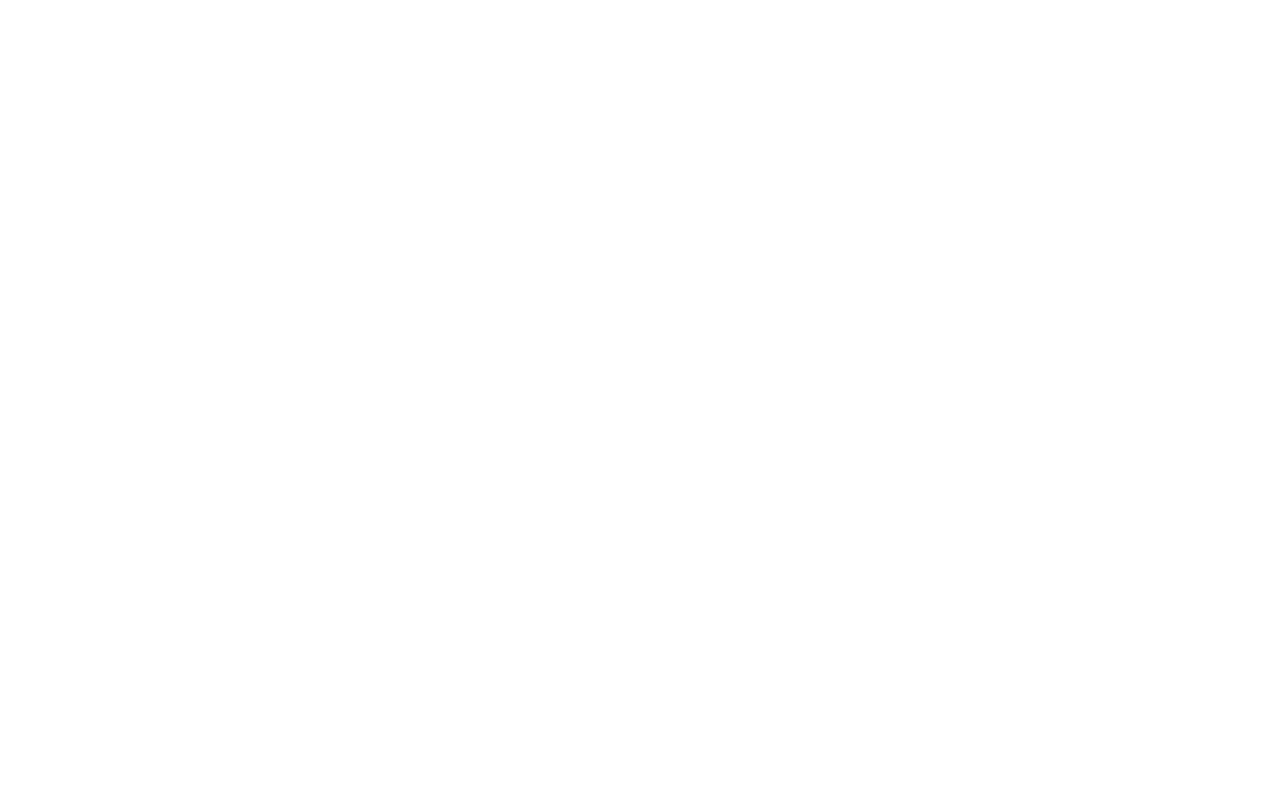
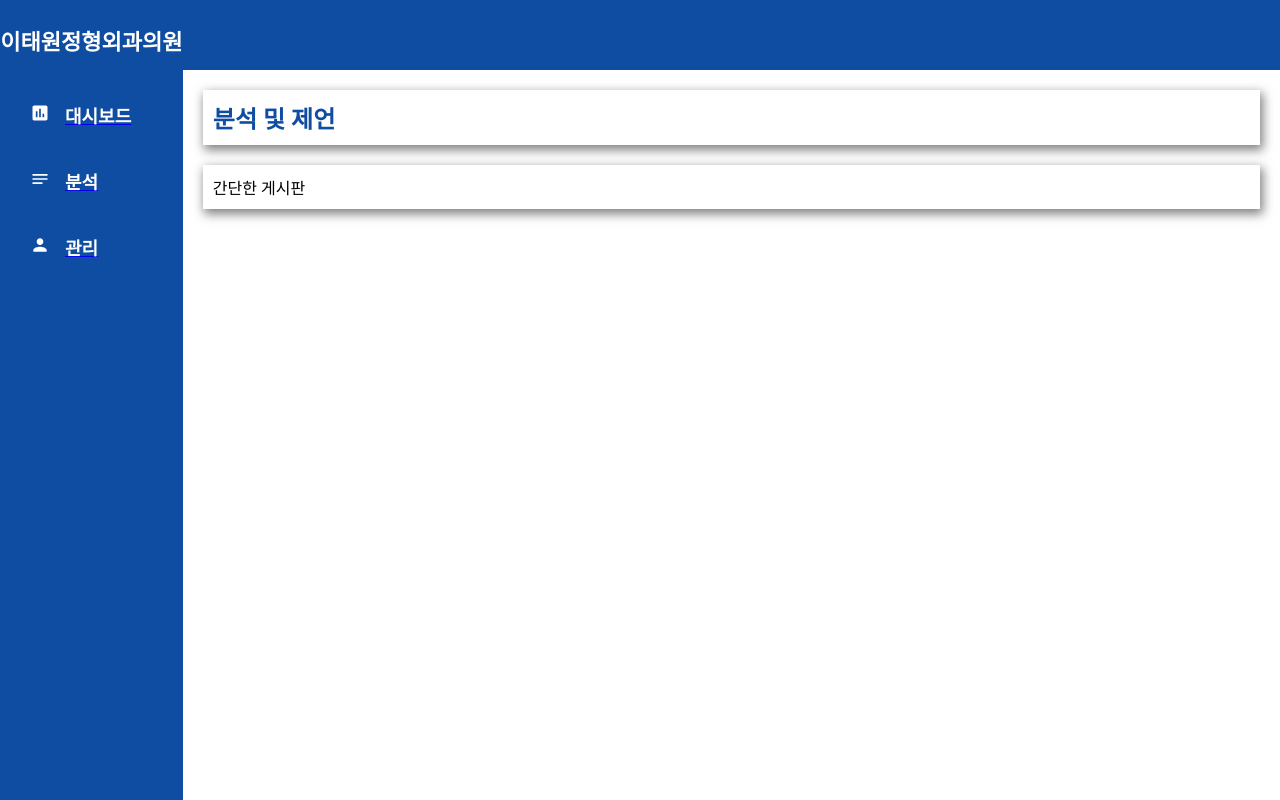
Before and after one commit to irenepark34/itwos_dashboard, a React (Create React App) app: page /analysis in a window 1280 px wide. Before the commit this address had no page. Built offline with nearby package versions, Linux system fonts and the light colour scheme.

Commit message:
third commit

```diff
--- a/src/App.js
+++ b/src/App.js
@@ -1,12 +1,14 @@
 import Home from "./pages/home/Home";
 import Admin from "./pages/admin/Admin";
 import Login from "./pages/login/Login";
+import Analysis from "./pages/analysis/Analysis";
 import './app.css';
 import {
   BrowserRouter,
   Routes,
   Route,
 } from "react-router-dom";
+
 
 
 function App() {
@@ -17,11 +19,14 @@
           <Route path='/'>
             <Route index element={<Home />} />
           </Route>
-          <Route path='/login'>
-            <Route index element={<Login />} />
+          <Route path='/analysis'>
+            <Route index element={<Analysis />} />
           </Route>
           <Route path='/admin'>
             <Route index element={<Admin />} />
+          </Route>
+          <Route path='/login'>
+            <Route index element={<Login />} />
           </Route>
         </Routes>
       </BrowserRouter>
--- a/src/components/sidebar/Sidebar.jsx
+++ b/src/components/sidebar/Sidebar.jsx
@@ -1,7 +1,10 @@
 import "./sidebar.scss"
 import InsertChartIcon from "@mui/icons-material/InsertChart";
-import ChatBubbleIcon from "@mui/icons-material/ChatBubble";
+import PersonIcon from "@mui/icons-material/Person";
 import NotesIcon from "@mui/icons-material/Notes";
+import { Link } from "react-router-dom";
+
+
 
 export default function Sidebar() {
   return (
@@ -13,16 +16,28 @@
         <div className="center">
             <ul>
                 <li>
+                    <Link to='/' >
                     <InsertChartIcon className="icon"/>
                     <span>
                         대시보드
                     </span>
+                    </Link>
                 </li>
                 <li>
+                    <Link to='/analysis'>
                     <NotesIcon className="icon"/>
                     <span>
                         분석
                     </span>
+                    </Link>
+                </li>
+                <li>
+                    <Link to='/admin'>
+                    <PersonIcon className="icon"/>
+                    <span>
+                        관리
+                    </span>
+                    </Link>
                 </li>
             </ul>
         </div>
--- a/src/components/sidebar/sidebar.scss
+++ b/src/components/sidebar/sidebar.scss
@@ -49,6 +49,7 @@
                     font-weight: 600;
                     color: white;
                     margin-left: 15px;
+                    text-decoration: none;
                 }
             }
         }
--- /dev/null
+++ b/src/pages/analysis/Analysis.jsx
@@ -0,0 +1,20 @@
+import './analysis.scss';
+import Sidebar from '../../components/sidebar/Sidebar';
+import Navbar from '../../components/navbar/Navbar';
+
+export default function Analysis() {
+  return (
+    <div className='analysis'>
+        <Sidebar />
+        <div className="newContainer">
+            <Navbar />
+            <div className="top">
+                <h2>분석 및 제언</h2>
+            </div>
+            <div className="bottom">
+                간단한 게시판
+            </div>
+        </div>
+    </div>
+  )
+}
--- /dev/null
+++ b/src/pages/analysis/analysis.scss
@@ -0,0 +1,22 @@
+.analysis {
+    width: 100%;
+    display: flex;
+
+    .newContainer {
+      flex: 6;
+
+      .top,
+      .bottom {
+        -webkit-box-shadow: 2px 4px 10px 1px rgba(0, 0, 0, 0.5);
+        box-shadow: 2px 4px 10px 1px rgba(0, 0, 0, 0.5);
+        padding: 10px;
+        margin: 20px;
+        display: flex;
+
+        h2 {
+          color: rgb(14, 77, 161);
+        }
+      }
+    }
+
+  }
```
